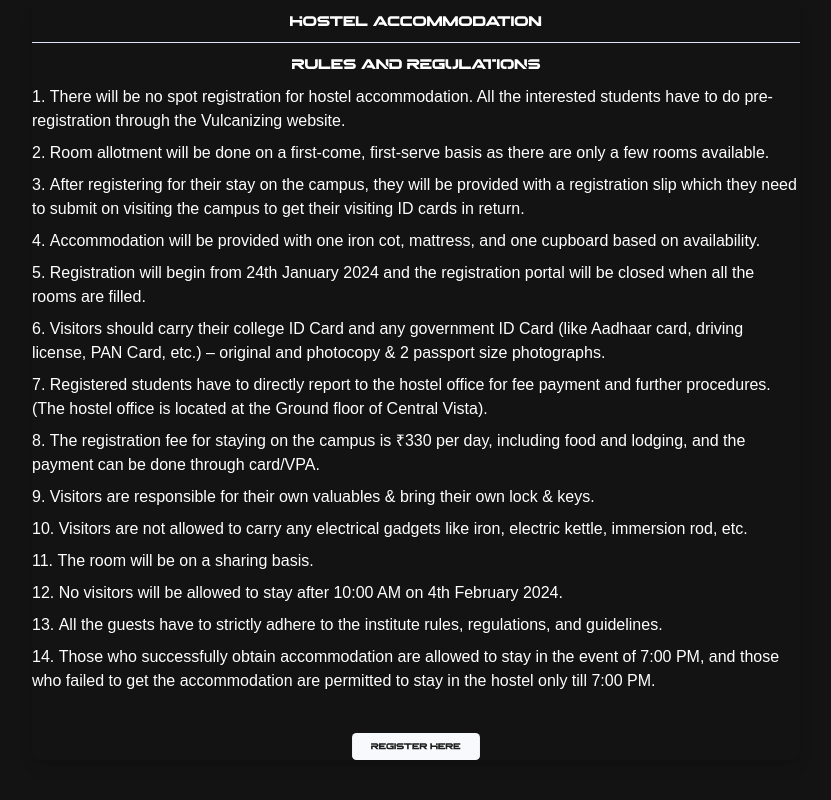
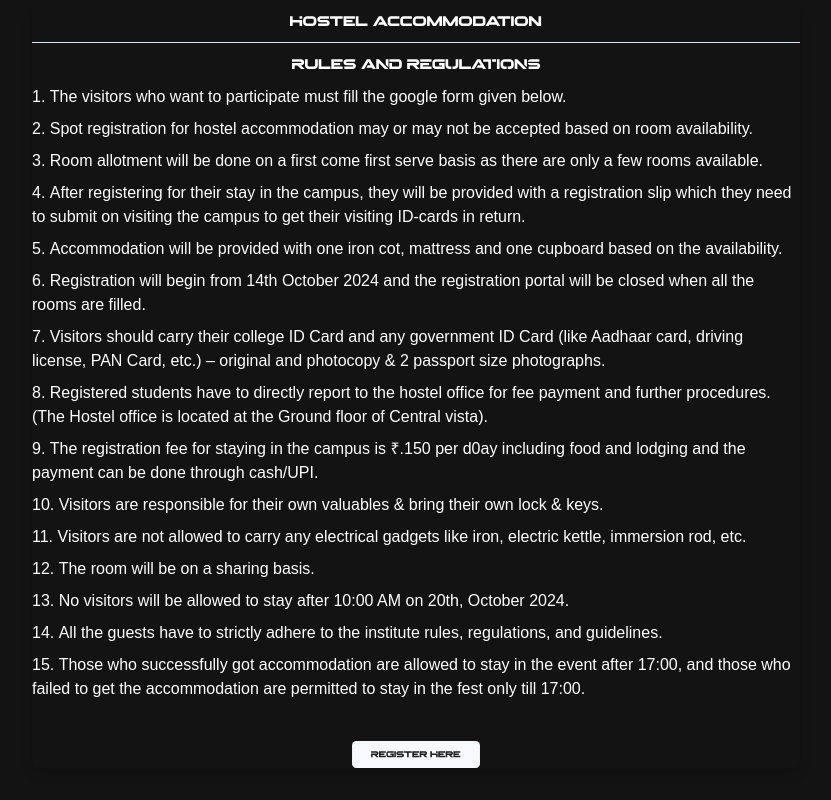
Before and after one commit to Techkriya2024/frontend, a React (Create React App) app: page /hostelAccomodation in a window 1280 px wide. Shown: the whole page, without its empty margins (224-1055 px from the left). Built offline with nearby package versions, Linux system fonts and the light colour scheme.

Commit message:
adjustments

```diff
--- a/src/pages/HostelAccomodation.jsx
+++ b/src/pages/HostelAccomodation.jsx
@@ -1,8 +1,8 @@
 import React from "react";
 import RegisterHereIcon from "../assets/registerhere.svg";
 import VectorIcon from "../assets/ArrowLeft.svg";
-import HostelAccTxt from '../assets/HostelAccTxt.svg';
-import RulesAndRefTxt from '../assets/RulesAndRegTxt.svg'
+import HostelAccTxt from "../assets/HostelAccTxt.svg";
+import RulesAndRefTxt from "../assets/RulesAndRegTxt.svg";
 
 const HostelAccommodation = () => {
   return (
@@ -16,42 +16,31 @@ const HostelAccommodation = () => {
 
         <ol className="list-decimal list-inside space-y-2 text-left font-poppins text-white-500 my-[1rem]">
           <li>
-            There will be no spot registration for hostel accommodation. All the
-            interested students have to do pre-registration through the
-            Vulcanizing website.
+            The visitors who want to participate must fill the google form given
+            below.
           </li>
           <li>
-            Room allotment will be done on a first-come, first-serve basis as
-            there are only a few rooms available.
+          Spot registration for hostel accommodation may or may not be accepted based on room availability.
           </li>
           <li>
-            After registering for their stay on the campus, they will be
-            provided with a registration slip which they need to submit on
-            visiting the campus to get their visiting ID cards in return.
+          Room allotment will be done on a first come first serve basis as there are only a few rooms available.
           </li>
           <li>
-            Accommodation will be provided with one iron cot, mattress, and one
-            cupboard based on availability.
+          After registering for their stay in the campus, they will be provided with a registration slip which they need to submit on visiting the campus to get their visiting ID-cards in return.
           </li>
           <li>
-            Registration will begin from 24th January 2024 and the registration
-            portal will be closed when all the rooms are filled.
+          Accommodation will be provided with one iron cot, mattress and one cupboard based on the availability.
           </li>
           <li>
-            Visitors should carry their college ID Card and any government ID
-            Card (like Aadhaar card, driving license, PAN Card, etc.) – original
-            and photocopy & 2 passport size photographs.
+          Registration will begin from 14th October 2024 and the registration portal will be closed when all the rooms are filled.
           </li>
           <li>
-            Registered students have to directly report to the hostel office for
-            fee payment and further procedures. (The hostel office is located at
-            the Ground floor of Central Vista).
+          Visitors should carry their college ID Card and any government ID Card (like Aadhaar card, driving license, PAN Card, etc.) – original and photocopy & 2 passport size photographs.
           </li>
           <li>
-            The registration fee for staying on the campus is ₹330 per day,
-            including food and lodging, and the payment can be done through
-            card/VPA.
+          Registered students have to directly report to the hostel office for fee payment and further procedures. (The Hostel office is located at the Ground floor of Central vista).
           </li>
+          <li>The registration fee for staying in the campus is ₹.150 per d0ay including food and lodging and the payment can be done through cash/UPI.</li>
           <li>
             Visitors are responsible for their own valuables & bring their own
             lock & keys.
@@ -62,17 +51,14 @@ const HostelAccommodation = () => {
           </li>
           <li>The room will be on a sharing basis.</li>
           <li>
-            No visitors will be allowed to stay after 10:00 AM on 4th February
-            2024.
+          No visitors will be allowed to stay after 10:00 AM on 20th, October 2024.
           </li>
           <li>
             All the guests have to strictly adhere to the institute rules,
             regulations, and guidelines.
           </li>
           <li>
-            Those who successfully obtain accommodation are allowed to stay in
-            the event of 7:00 PM, and those who failed to get the accommodation
-            are permitted to stay in the hostel only till 7:00 PM.
+          Those who successfully got accommodation are allowed to stay in the event after 17:00, and those who failed to get the accommodation are permitted to stay in the fest only till 17:00.
           </li>
         </ol>
 
--- a/src/pages/Login.jsx
+++ b/src/pages/Login.jsx
@@ -27,8 +27,8 @@ const Login = () => {
           <div className="flex justify-between items-center w-full max-w-md py-3 mt-7">
             <div className='relative'>
               <button onClick={() => navigate('/signup')}>
-                <img src={Vector} className='absolute top-0 translate-y-[14px] -translate-x-1' />
-                <img src={Rectangle} className='translate-x-[-20px]' />
+                <img src={Vector} alt="" className='absolute top-0 translate-y-[14px] -translate-x-1' />
+                <img src={Rectangle} alt="" className='translate-x-[-20px]' />
               </button>
             </div>
             <img src={logo} alt="logo" />
@@ -41,10 +41,10 @@ const Login = () => {
 
           <div className="w-full max-w-lg mt-5 relative">
             <div className="absolute font-poppins sm:-top-0 sm:-left-[0.1px] -top-[0.5px] -left-[1px] border-r-2 py-1 border-b-2 border-white rounded-br-lg bg-black-1000 px-9 text-lg uppercase font-semibold">
-                <img src={LoginTxt} />
+                <img src={LoginTxt} alt="login"/>
             </div>
 
-            <form onSubmit={handleSubmit(onSubmit)} className="space-y-4">
+            <form onSubmit={handleSubmit(onSubmit)} className="space-y-4 pb-2">
               <div className="flex flex-col gap-y-4 border-2 border-white p-10 py-20 sm:py-20 rounded-lg">
                 <label className="text-white font-poppins ">
                   Email
@@ -74,19 +74,20 @@ const Login = () => {
               <div className="absolute -bottom-[1px] sm:bottom-0 sm:right-0 -right-[1px]  flex items-center">
                 <div className="flex justify-center border-l-2 border-t-2 border-white rounded-tl-lg bg-black-1000 text-white px-4 py-2 sm:px-3 sm:py-2 text-lg uppercase font-semibold">
                   <button type="submit" className='bg-white font-poppins rounded-md text-black-1000 py-2 px-10 hover:scale-105 transition-all duration-200'>
-                    <img src={Btn} />
+                    <img src={Btn} alt="submit"/>
                   </button>
                 </div>
               </div>
             </form>
 
-            <p className="mt-8 text-sm font-poppins">
+
+          </div>
+          <p className="mt-10 text-sm font-poppins">
               Don't have an account? {" "}
               <button onClick={() => navigate('/signup')} className="font-poppins text-green-500 hover:underline">
                 Sign up
               </button>
             </p>
-          </div>
         </div>
 
       </div>
--- a/src/pages/OnboardingPage2.jsx
+++ b/src/pages/OnboardingPage2.jsx
@@ -23,11 +23,12 @@ const OnboardingPage2 = () => {
   };
 
   return (
-    <div className='max-w-[100vw] overflow-x-hidden min-h-[100vh] bg-[#131313] flex'>
-        <img src={EllipseIcon} className="absolute" />
+    <div className='max-w-[100vw] overflow-x-hidden min-h-[100vh] overflow-clip bg-[#131313] flex -z-10'>
+        {/* <img src={EllipseIcon} className="absolute" /> */}
+      <div className="absolute h-[35rem] w-[35rem] bg-[#3D3D3D] rounded-full -translate-y-[20rem] -translate-x-[15rem] sm:-translate-x-10 z-0"></div>
       <div className='relative w-[90%] mx-auto mt-[2rem]'>
         <div className="w-full flex justify-between items-center">
-            <button>
+            <button onClick={()=>navigate(-1)}>
                 <img src={LeftArw} className='absolute top-0 translate-y-[14px] -translate-x-1' />
                 <img src={RecShape} className=' translate-x-[-20px]' />
             </button>
@@ -43,7 +44,7 @@ const OnboardingPage2 = () => {
                 </p>
             </div>
             <div className="flex flex-col justify-start items-start gap-[1rem]">
-                <img src={Heading2} className="sm:h-[1rem]" />
+                <img src={Heading2} className="sm:h-[1rem]" alt=""/>
                 <p className="text-[0.8rem] sm:text-[1rem] text-white-500 font-poppins font-light">TechKriya’24 is the National Institute of Technology,
                     Andhra Pradesh annual technological festival.
                     This event aims to be a spectacular blend of
@@ -54,7 +55,7 @@ const OnboardingPage2 = () => {
             </div>
         </div>
         <div className="absolute bottom-6 w-full justify-center items-center flex">
-            <img onClick={handleDiveInClick} src={DiveInIcon} className="cursor-pointer hover:scale-105 transition-all duration-200" />
+            <img onClick={handleDiveInClick} alt="" src={DiveInIcon} className="cursor-pointer hover:scale-105 transition-all duration-200" />
         </div>
       </div>
     </div>
--- a/src/pages/Signup.jsx
+++ b/src/pages/Signup.jsx
@@ -52,7 +52,7 @@ const Signup = () => {
           </div>
 
           <div className="w-full max-w-lg mt-5 relative">
-            <img src={SignupTxt} />
+            <img src={SignupTxt} alt='signup' className='mb-2'/>
             <form onSubmit={handleSubmit(onSubmit)} className="space-y-4 w-full">
               <div className="flex flex-col gap-y-4 border-2 border-white p-10 py-20 sm:py-20 rounded-lg">
                 <label className="text-white font-poppins w-full">
@@ -99,7 +99,7 @@ const Signup = () => {
                 <div className="flex justify-center border-l-2 border-t-2 border-white rounded-tl-lg bg-black-1000 text-white px-4 py-2 sm:px-3 sm:py-2 text-lg uppercase font-semibold ">
                   <button
                     type="submit"
-                    className='bg-white-100 rounded-md text-black-900 py-2 px-8 hover:bg-richblack1-600 hover:text-white transition duration-200'
+                    className='bg-white-100 rounded-md text-black-900 py-2 px-8 hover:bg-richblack1-600 hover:text-white transition duration-200 '
                   >
                     GET STARTED
                   </button>
@@ -107,13 +107,14 @@ const Signup = () => {
               </div>
             </form>
 
-            <p className="font-poppins mt-8 text-sm">
+
+          </div>
+          <p className="font-poppins mt-8 text-sm">
               Already have an account?{" "}
               <button onClick={() => navigate('/login')} className="text-green-500 hover:underline">
                 Login
               </button>
             </p>
-          </div>
         </div>
       </div>
     </div>
```
Also changed, not shown: 1 other file (tests, documents, lock files or other folders).
